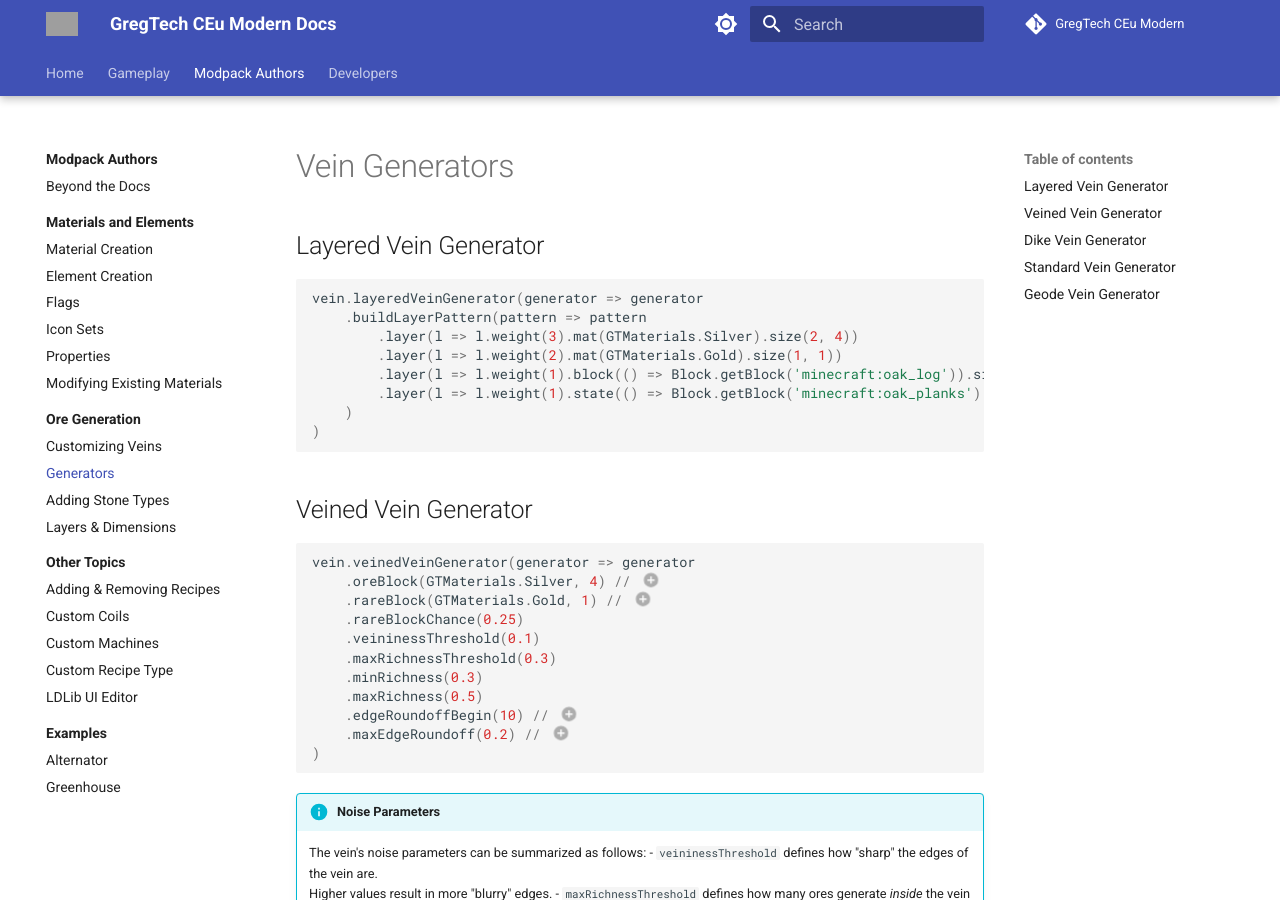
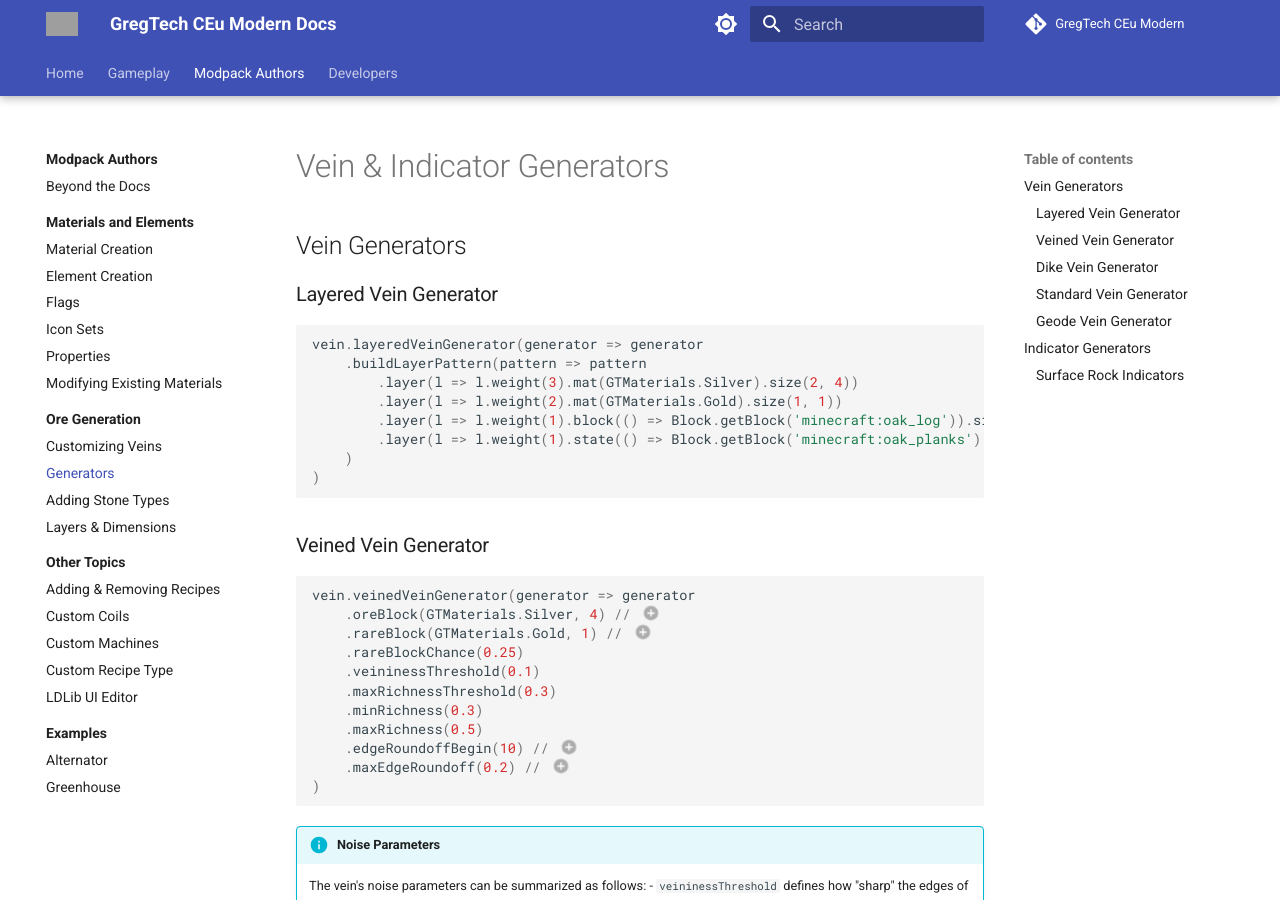
Before and after one commit to GregTechCEu/gtceu-modern-docs, an MkDocs documentation site: the page built from docs/Modpacks/Ore-Generation/02-Generators.md, in a window 1280 px wide and 900 px high. Built offline with MkDocs 1.6.1 and Material for MkDocs 9.7.7, drawn with Linux system fonts in a browser that asks for light colours; comment, search, counter and statistics services are not loaded; grey boxes are pictures that could not be loaded.

Commit message:
fix: page structure on kjs generator page

````diff
--- a/docs/Modpacks/Ore-Generation/02-Generators.md
+++ b/docs/Modpacks/Ore-Generation/02-Generators.md
@@ -3,10 +3,12 @@
 ---
 
 
-# Vein Generators
+# Vein & Indicator Generators
+
+## Vein Generators
 
 
-## Layered Vein Generator
+### Layered Vein Generator
 
 ```js
 vein.layeredVeinGenerator(generator => generator
@@ -20,7 +22,7 @@
 ```
 
 
-## Veined Vein Generator
+### Veined Vein Generator
 
 ```js
 vein.veinedVeinGenerator(generator => generator
@@ -64,7 +66,7 @@
     ```
 
 
-## Dike Vein Generator
+### Dike Vein Generator
 
 ```js
 vein.dikeVeinGenerator(generator => generator
@@ -87,7 +89,7 @@
     ```
 
 
-## Standard Vein Generator
+### Standard Vein Generator
 
 !!! failure "Not yet documented"
 
@@ -96,7 +98,7 @@
 ```
 
 
-## Geode Vein Generator
+### Geode Vein Generator
 
 !!! failure "Not yet documented"
 
@@ -105,10 +107,10 @@
 ```
 
 
-# Indicator Generators
+## Indicator Generators
 
 
-## Surface Rock Indicators
+### Surface Rock Indicators
 
 ```js
 vein.surfaceIndicatorGenerator(indicator => indicator
````
